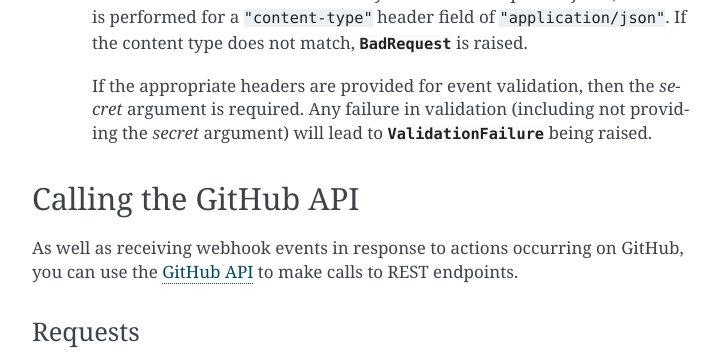
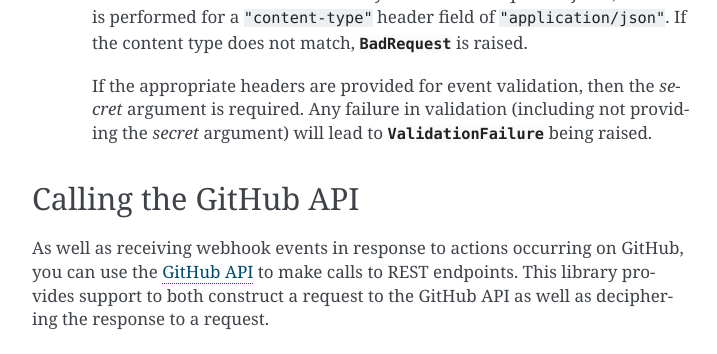
Before and after one commit to gidgethub/gidgethub, a Sphinx documentation site: the page built from docs/sansio.rst, in a window 1280 px wide and 900 px high, scrolled down 1404 px, cut to the strip 0-354 px from the top of the window. Shown: the whole strip, without its empty margins (388-1105 px from the left). Built offline with Sphinx 7.4.7, drawn with Linux system fonts in a browser that asks for light colours.

Commit message:
Flesh out some docs

```diff
--- a/docs/sansio.rst
+++ b/docs/sansio.rst
@@ -81,7 +81,8 @@
 ----------------------
 As well as receiving webhook events in response to actions occurring on GitHub,
 you can use the `GitHub API <https://developer.github.com/v3/>`_ to make calls
-to REST endpoints.
+to REST endpoints. This library provides support to both construct a request to
+the GitHub API as well as deciphering the response to a request.
 
 
 Requests
```
